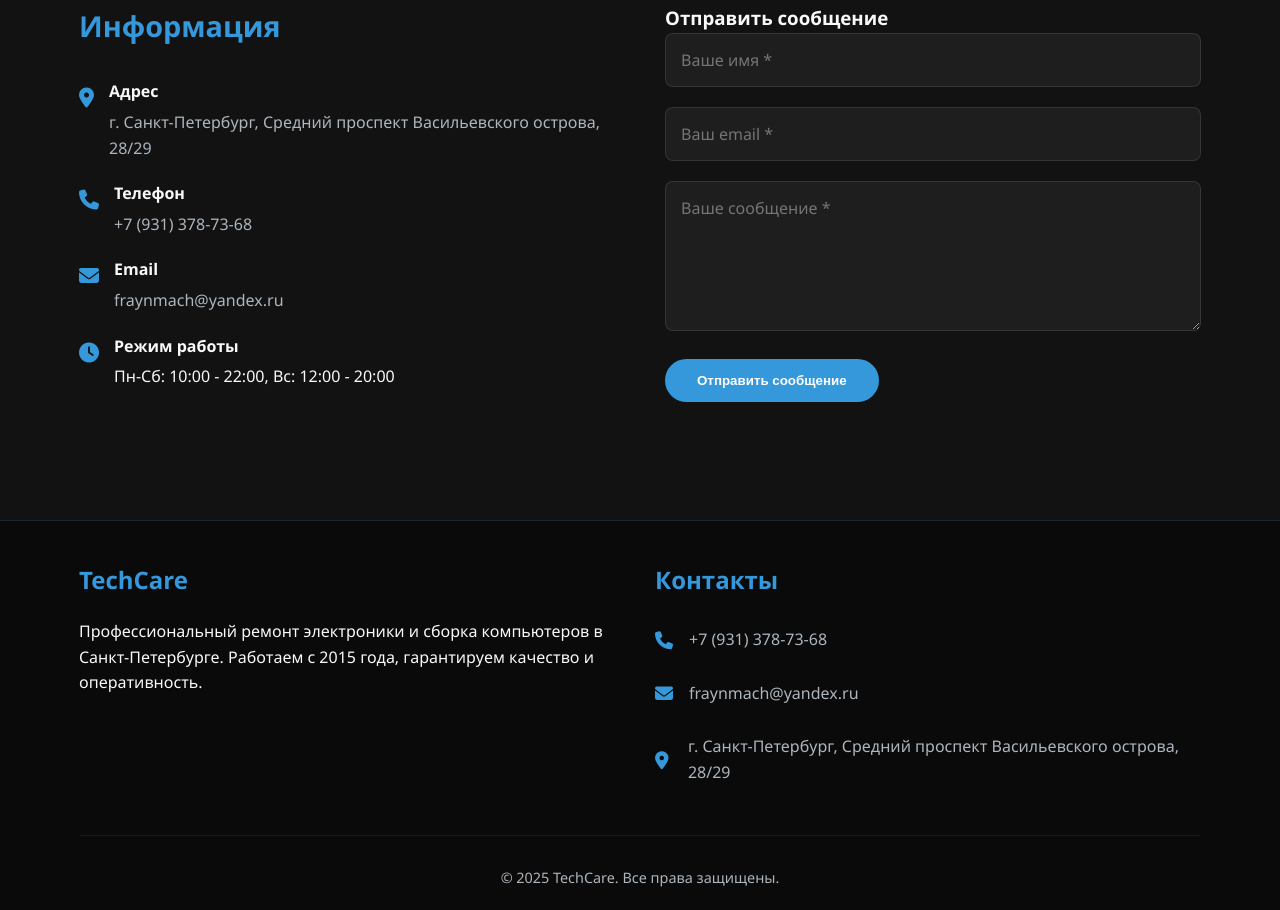
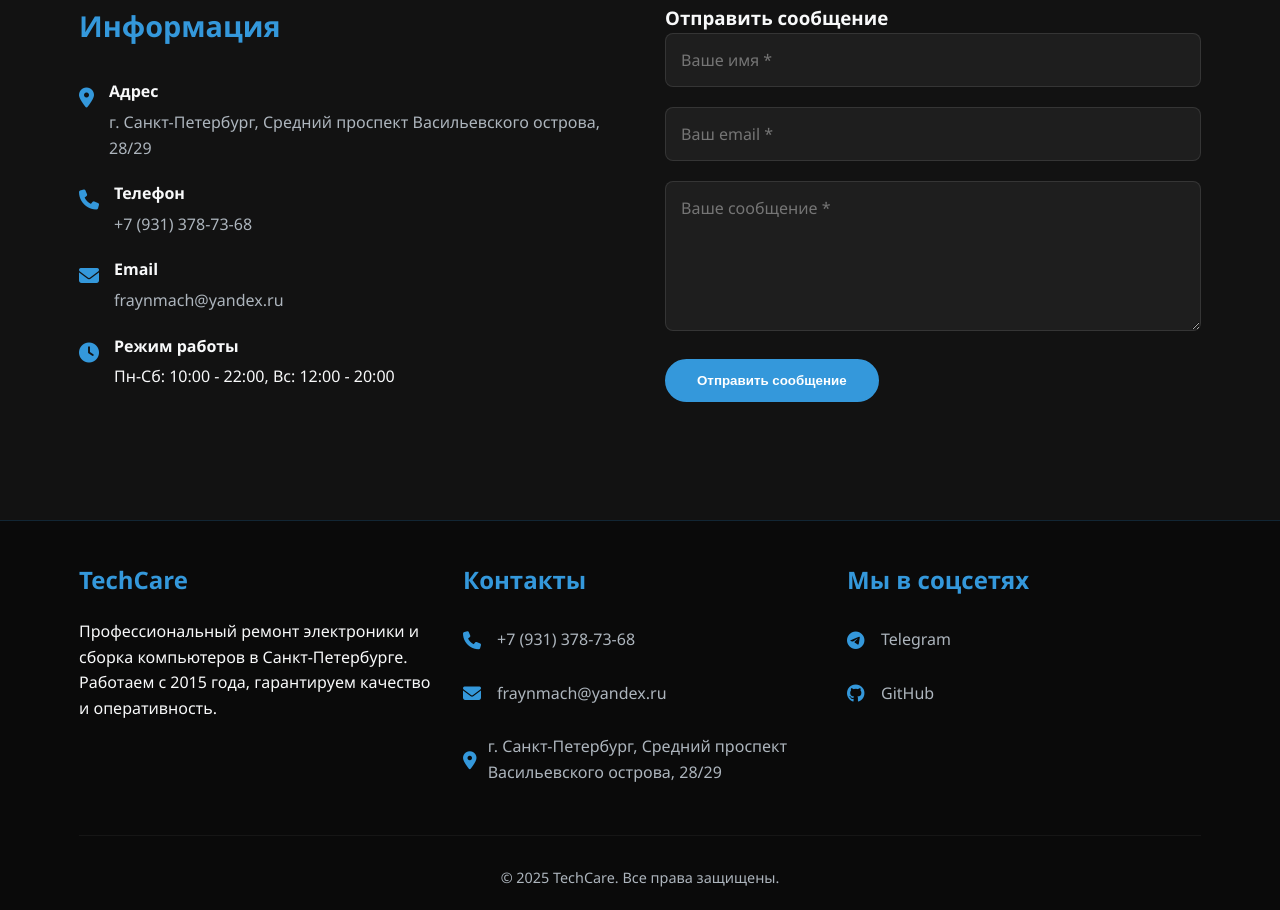
Before and after one commit to FraynmacH/TechCare, a plain HTML site: page index.html in a window 1280 px wide. Shown: the part 4428-5338 px from the top of the page. Drawn offline with Linux system fonts and the light colour scheme.

Commit message:
added links to footer

```diff
--- a/css/style.css
+++ b/css/style.css
@@ -643,3 +643,47 @@ footer {
     grid-template-columns: 1fr;
   }
 }
+
+/* Добавленные стили в styles.css */
+/* Стили для соцсетей в футере */
+.social-links {
+  list-style: none;
+  margin-top: 15px;
+}
+
+.social-links li {
+  margin-bottom: 12px;
+}
+
+.social-links a {
+  color: var(--text-secondary);
+  text-decoration: none;
+  transition: var(--transition);
+  display: flex;
+  align-items: center;
+  padding: 8px 0;
+}
+
+.social-links i {
+  color: var(--accent);
+  margin-right: 10px;
+  font-size: 18px;
+  width: 24px;
+}
+
+.social-links a:hover {
+  color: var(--accent);
+  transform: translateX(5px);
+}
+
+/* Адаптивность для футера */
+@media (max-width: 768px) {
+  .footer-content {
+    flex-direction: column;
+    gap: 20px;
+  }
+
+  .footer-section {
+    min-width: 100%;
+  }
+}
--- a/index.html
+++ b/index.html
@@ -319,6 +319,7 @@
     </section>
 
     <!-- Footer -->
+    <!-- Обновленный footer в index.html -->
     <footer>
       <div class="container">
         <div class="footer-content">
@@ -356,6 +357,24 @@
               </li>
             </ul>
           </div>
+          <!-- Новый раздел для соцсетей -->
+          <div class="footer-section">
+            <h3>Мы в соцсетях</h3>
+            <ul class="social-links">
+              <li>
+                <a href="https://t.me/FraynmacH" target="_blank">
+                  <i class="fab fa-telegram"></i>
+                  <span>Telegram</span>
+                </a>
+              </li>
+              <li>
+                <a href="https://github.com/FraynmacH" target="_blank">
+                  <i class="fab fa-github"></i>
+                  <span>GitHub</span>
+                </a>
+              </li>
+            </ul>
+          </div>
         </div>
         <div class="copyright">
           <p>&copy; 2025 TechCare. Все права защищены.</p>
```
